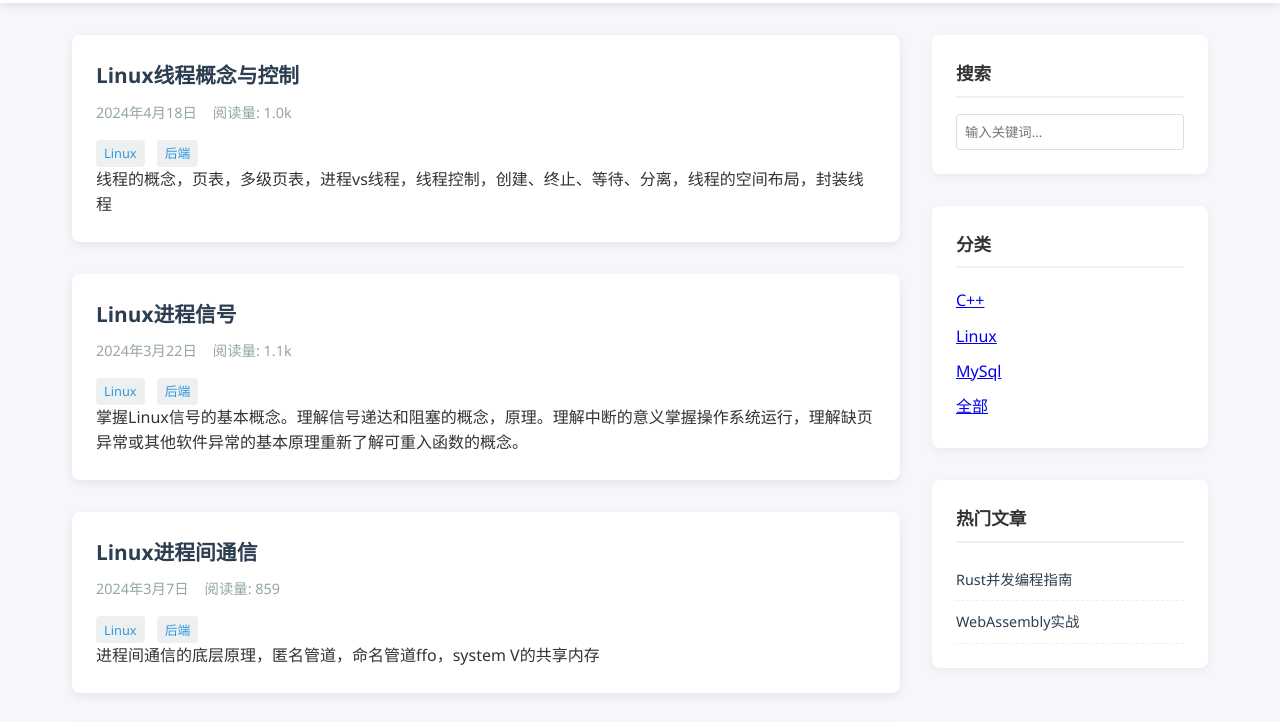
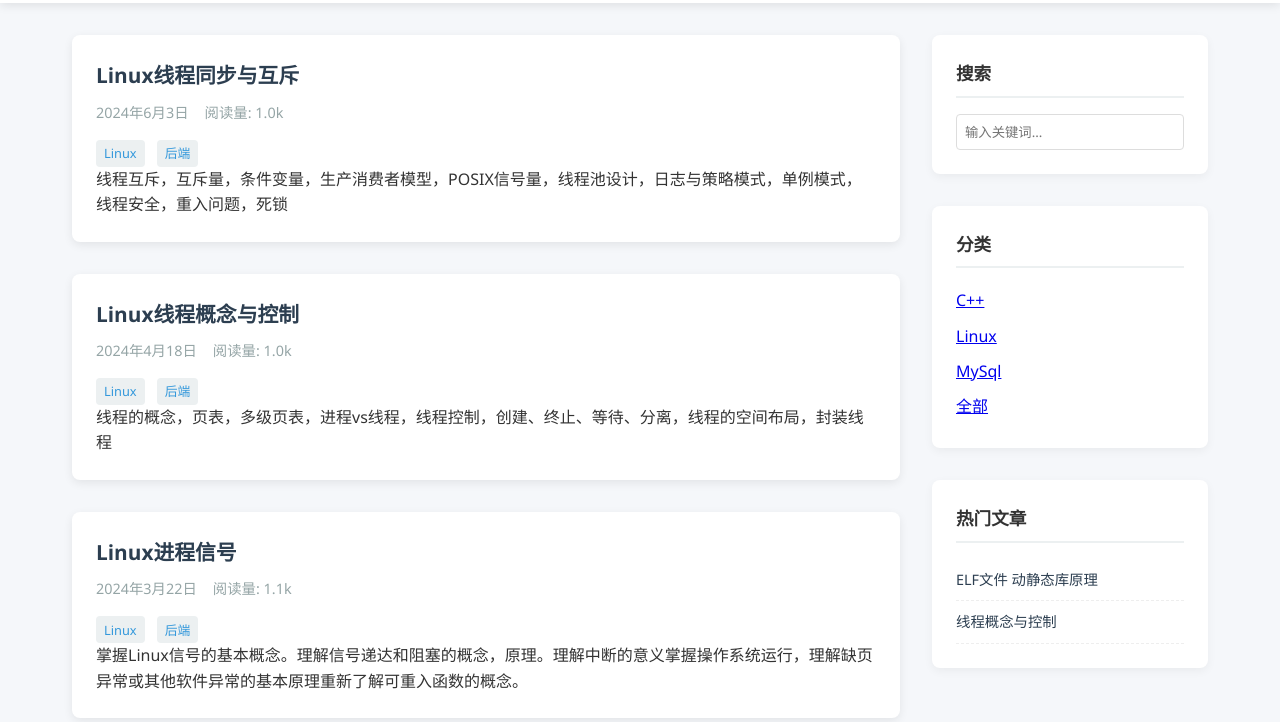
Before and after one commit to QinMou000/Highly-concurrent-network-server, a plain HTML site: page wwwroot/blog.html in a window 1280 px wide. Shown: the part 67-789 px from the top of the page. Drawn offline with Linux system fonts and the light colour scheme.

Commit message:
update 博客更新 线程同步与互斥

```diff
--- a/wwwroot/blog.html
+++ b/wwwroot/blog.html
@@ -181,7 +181,6 @@
             <a href="https://wangruqin.site/blog.html" class="logo">Qin的技术博客</a>
             <div class="nav-links">
                 <a href="/">首页</a>
-                <a href="/projects">项目</a>
                 <a href="profile.html">关于</a>
                 <a href="https://blog.csdn.net/2301_80194476?spm=1000.2115.3001.5343" target="_blank">CSDN</a>
             </div>
@@ -192,6 +191,20 @@
     <div class="container">
         <!-- 文章列表 -->
         <main>
+            <article class="post-card" data-category="Linux">
+                <div class="post-content">
+                    <h2 class="post-title"><a href="./blog/md/Linux_xianchengtongbuyuhuchi.md">Linux线程同步与互斥</a></h2>
+                    <div class="post-meta">
+                        <span>2024年6月3日</span>
+                        <span>阅读量: 1.0k</span>
+                    </div>
+                    <div>
+                        <span class="post-tag">Linux</span>
+                        <span class="post-tag">后端</span>
+                    </div>
+                    <p>线程互斥，互斥量，条件变量，生产消费者模型，POSIX信号量，线程池设计，日志与策略模式，单例模式，线程安全，重入问题，死锁</p>
+                </div>
+            </article>
             <article class="post-card" data-category="Linux">
                 <div class="post-content">
                     <h2 class="post-title"><a href="./blog/md/Linux_xianchenggainian.md">Linux线程概念与控制</a></h2>
@@ -527,11 +540,10 @@
                 <h3 class="widget-title">热门文章</h3>
                 <div style="margin-top: 0.5rem;">
                     <div style="padding: 0.5rem 0; border-bottom: 1px dashed #eee;">
-                        <a href="#" style="font-size: 0.9rem; text-decoration: none; color: var(--dark);">Rust并发编程指南</a>
+                        <a href="./blog/md/Linux_ELFfile.md" style="font-size: 0.9rem; text-decoration: none; color: var(--dark);">ELF文件 动静态库原理</a>
                     </div>
                     <div style="padding: 0.5rem 0; border-bottom: 1px dashed #eee;">
-                        <a href="#"
-                            style="font-size: 0.9rem; text-decoration: none; color: var(--dark);">WebAssembly实战</a>
+                        <a href="./blog/md/Linux_xianchenggainian.md" style="font-size: 0.9rem; text-decoration: none; color: var(--dark);">线程概念与控制</a>
                     </div>
                 </div>
             </div>
@@ -542,8 +554,7 @@
     <footer style="background: var(--dark); color: white; text-align: center; padding: 2rem; margin-top: 2rem;">
         <p>© 2024 Qin的个人博客 | Powered by Markdown & C++</p>
         <p style="margin-top: 0.5rem; font-size: 0.9rem; color: var(--gray);">
-            <a href="https://wangruqin.site" style="color: var(--light); text-decoration: none;">首页</a> |
-            <a href="/rss" style="color: var(--light); text-decoration: none;">RSS订阅</a>
+            <a href="https://wangruqin.site" style="color: var(--light); text-decoration: none;">首页</a>
         </p>
     </footer>
 
```
